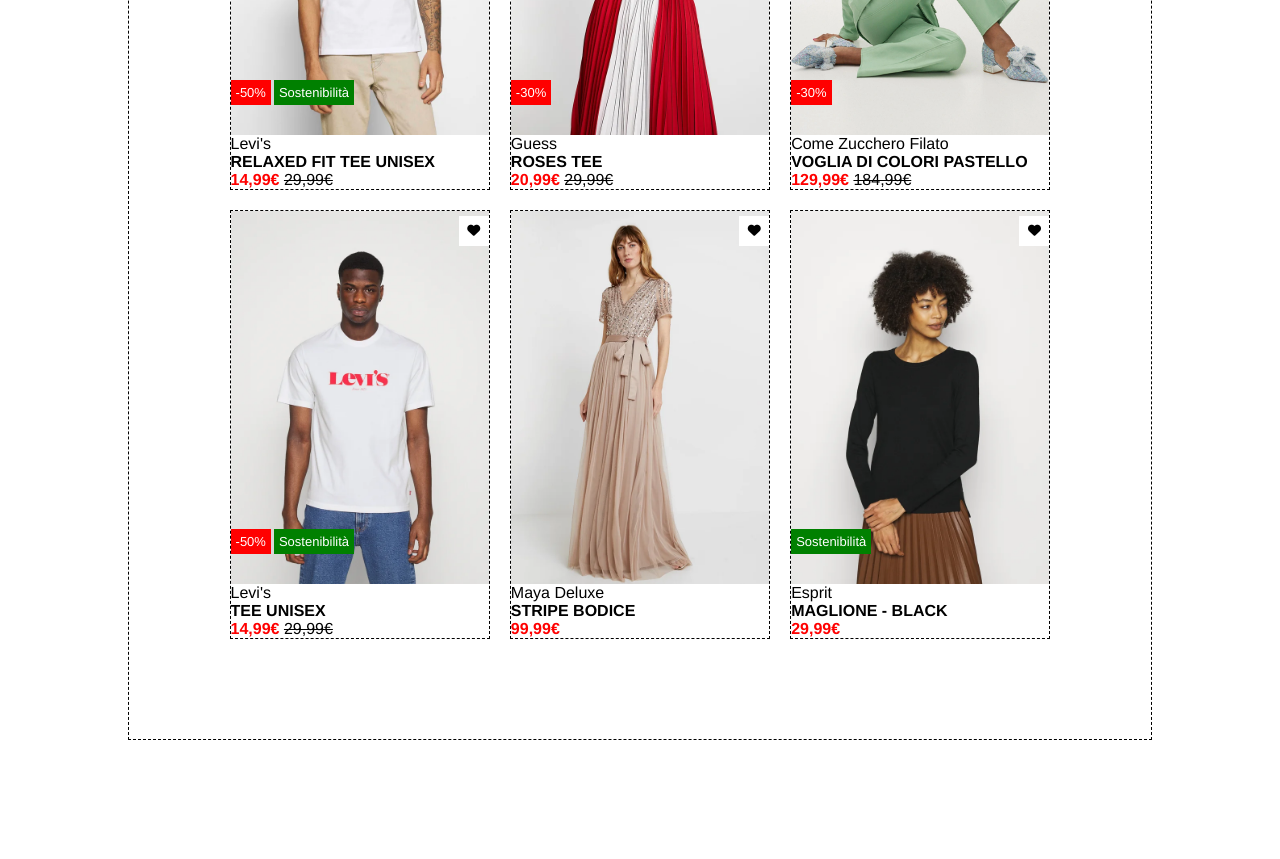
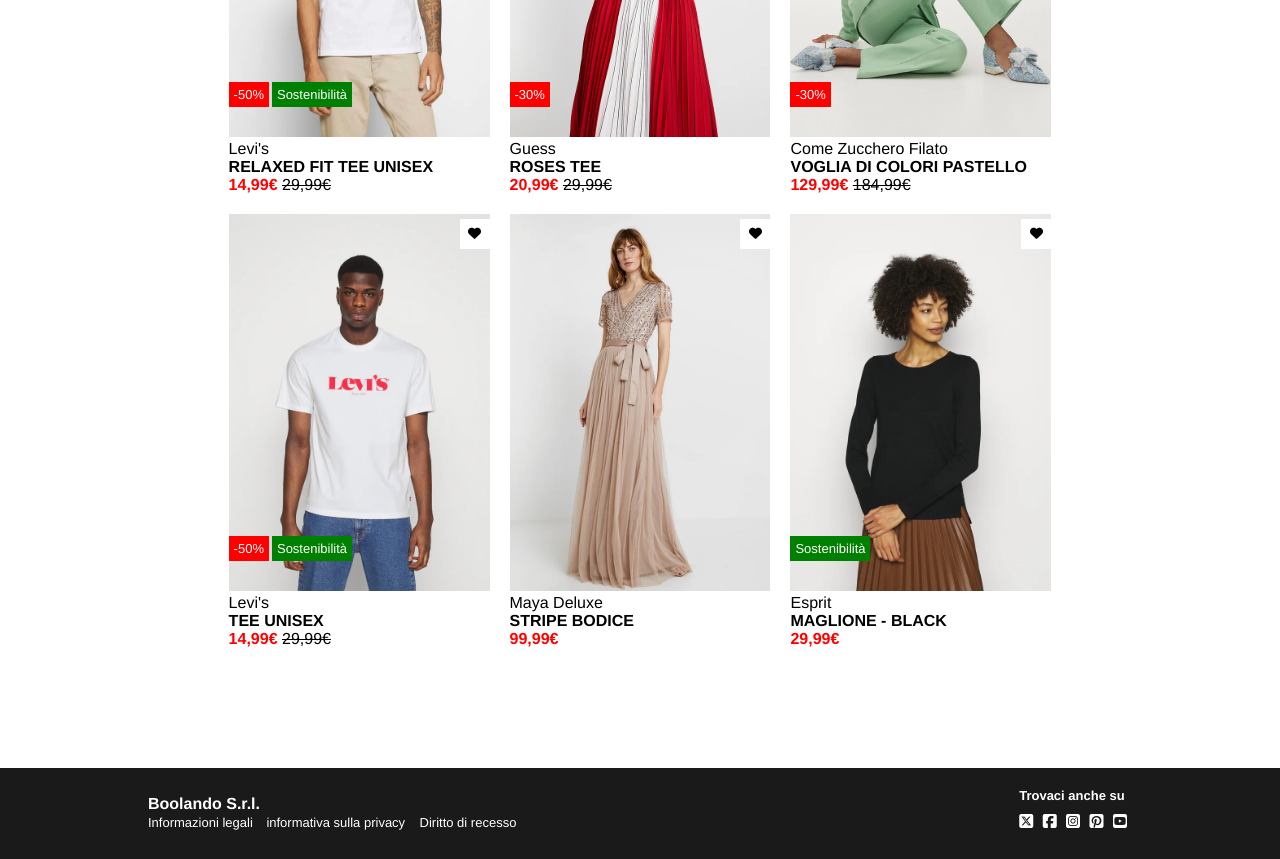
Before and after one commit to AlessandroSottosanti/html-css-boolando, a plain HTML site: page index.html in a window 1280 px wide. Shown: the part 360-1219 px from the top of the page. Before the commit the page ends 1120 px from the top, so only its background shows below. Drawn offline with Linux system fonts and the light colour scheme.

Commit message:
feat: footer/header (bonus) & ex finished

```diff
--- a/index.html
+++ b/index.html
@@ -32,15 +32,16 @@
                     <img src="./images/img/boolean-logo.png" alt="">
                 </div>
                 <div class="icons col-20">
-                    <i class="fa-regular fa-user"></i>
-                    <i class="fa-regular fa-heart"></i>
-                    <i class="fa-solid fa-bag-shopping"></i>
+                    <a href="#"><i class="fa-regular fa-user"></i></a>
+                    <a href="#"><i class="fa-regular fa-heart"></i></a>
+                    <a href="#"><i class="fa-solid fa-bag-shopping"></i></a>
                 </div>
             </navbar>
         </div>
     </header>
     <!-- /header -->
 
+    <!-- main -->
     <main>
         <div class="row">
             <div class="col">
@@ -59,7 +60,7 @@
                 </div>
 
                 <!-- description -->
-                <div>
+                <div class="description">
                     Levi's
                     <p><strong>RELAXED FIT TEE UNISEX</strong></p>
                     <p><strong class="txt-red">14,99€</strong>
@@ -81,7 +82,7 @@
                 </div>
 
                 <!-- description2 -->
-                <div>
+                <div class="description">
                     Guess
                     <p><strong>ROSES TEE</strong></p>
                     <p><strong class="txt-red">20,99€</strong>
@@ -105,7 +106,7 @@
                 </div>
 
                 <!-- description3 -->
-                <div>
+                <div class="description">
                     Come Zucchero Filato
                     <p><strong>VOGLIA DI COLORI PASTELLO</strong></p>
                     <p><strong class="txt-red">129,99€</strong>
@@ -132,7 +133,7 @@
                 </div>
 
                 <!-- description4 -->
-                <div>
+                <div class="description">
                     Levi's
                     <p><strong>TEE UNISEX</strong></p>
                     <p><strong class="txt-red">14,99€</strong>
@@ -152,7 +153,7 @@
                 </div>
 
                 <!-- description5 -->
-                <div>
+                <div class="description">
                     Maya Deluxe
                     <p><strong>STRIPE BODICE</strong></p>
                     <p><strong class="txt-red">99,99€</strong>
@@ -175,19 +176,46 @@
 
                 </div>
 
-                <!-- description -->
-                <div>
+                <!-- description6 -->
+                <div class="description">
                     Esprit
                     <p><strong>MAGLIONE - BLACK</strong></p>
                     <p><strong class="txt-red">29,99€</strong>
                     </p>
                 </div>
-                <!-- /description -->
+                <!-- /description6 -->
 
             </div>
 
         </div>
     </main>
+    <!-- /main -->
+
+    <!-- footer -->
+    <footer>
+        <div class="footer-container">
+
+
+            <div class="info">
+                <h4>Boolando S.r.l.</h4>
+                <span>Informazioni legali </span>
+                <span>informativa sulla privacy</span>
+                <span>Diritto di recesso</span>
+            </div>
+
+            <div class="socials">
+                <p><strong>Trovaci anche su</strong></p>
+                <a href="#"><i class="fa-brands fa-square-x-twitter"></i></a>
+                <a href="#"><i class="fa-brands fa-square-facebook"></i></a>
+                <a href="#"><i class="fa-brands fa-square-instagram"></i></a>
+                <a href="#"><i class="fa-brands fa-square-pinterest"></i></a>
+                <a href="#"><i class="fa-brands fa-square-youtube"></i></a>
+            </div>
+
+        </div>
+    </footer>
+    <!-- /footer -->
+
 </body>
 
 </html>
--- a/styles/style.css
+++ b/styles/style.css
@@ -20,16 +20,10 @@ main {
     width: 80%;
     gap: 20px;
     max-width: 1100px;
-
-    /* debug */
-    border: 1px dashed black;
 }
 
 .col {
     width: calc(95% / 3);
-
-    /* debug */
-    border: 1px dashed black;
 }
 
 .card {
@@ -47,20 +41,20 @@ main {
     gap: 10px;
 }
 
-.back{
+.back {
     position: absolute;
     z-index: -1;
     visibility: hidden;
 
 }
 
-.card:hover .back{
+.card:hover .back {
     z-index: 1;
     visibility: visible;
 
 }
 
-.span{
+.span {
     width: 30px;
     height: 30px;
     position: absolute;
@@ -72,7 +66,7 @@ main {
     line-height: 30px;
 }
 
-.spans{
+.spans {
     position: absolute;
     left: 0;
     bottom: 30px;
@@ -81,34 +75,39 @@ main {
     gap: 3px;
 
 }
-.banner{
+
+.banner {
     width: auto;
     max-width: 80px;
     padding: 5px;
     z-index: 1;
 }
 
-.discount{
+.discount {
     width: auto;
     padding: 5px;
     z-index: 1;
 }
 
-.green{
+.description{
+    padding-top: 3px;
+}
+
+.green {
     background-color: green;
     color: white;
 }
 
-.red{
+.red {
     background-color: red;
     color: white;
 }
 
-.txt-red{
+.txt-red {
     color: red;
 }
 
-.cut{
+.cut {
     text-decoration: line-through;
 }
 
@@ -126,7 +125,7 @@ main {
     height: auto;
 }
 
-header{
+header {
     align-items: center;
     display: flex;
     color: white;
@@ -140,13 +139,45 @@ header{
 }
 
 
-.container{
+.container {
     display: flex;
     height: 90%;
     width: 80%;
     margin: 0 auto;
     align-items: center;
     justify-content: center;
+}
+
+.footer-container {
+    padding: 20px;
+    display: flex;
+    height: 90%;
+    width: 80%;
+    margin: 0 auto;
+    align-items: center;
+    justify-content: space-between;
+}
+
+.socials p {
+    font-size: small;
+    font-weight: 300;
+}
+
+.socials a i {
+    color: white;
+    padding: 10px 5px 10px 0;
+}
+
+/* .info h4, .socials p {
+    padding-bottom: 10px;
+
+} */
+
+.info span {
+    font-size: small;
+    font-weight: 300;
+    padding: 10px 10px 10px 0;
+
 }
 
 .navbar {
@@ -157,27 +188,28 @@ header{
     padding: 20px 0;
 }
 
-.navbar-links{
+.navbar-links {
     display: flex;
     align-items: center;
     text-align: center;
     gap: 10px;
+    cursor: pointer;
 }
 
-.navbar ul li a{
+.navbar ul li a {
     text-decoration: none;
     color: white;
 }
 
-.cat{
+.cat {
     flex-direction: row;
 }
 
-.col-20{
+.col-20 {
     width: 20%;
 }
 
-.col-60{
+.col-60 {
     width: 60%;
 }
 
@@ -187,12 +219,23 @@ header{
     gap: 10px;
 }
 
-.logo{
+.icons a i {
+    color: white;
+
+}
+
+
+.logo {
     display: flex;
     justify-content: center;
 }
 
-.logo img{
+.logo img {
     background-size: cover;
     max-width: 100px;
 }
+
+footer {
+    background-color: #1A1A1A;
+    color: white;
+}
```
